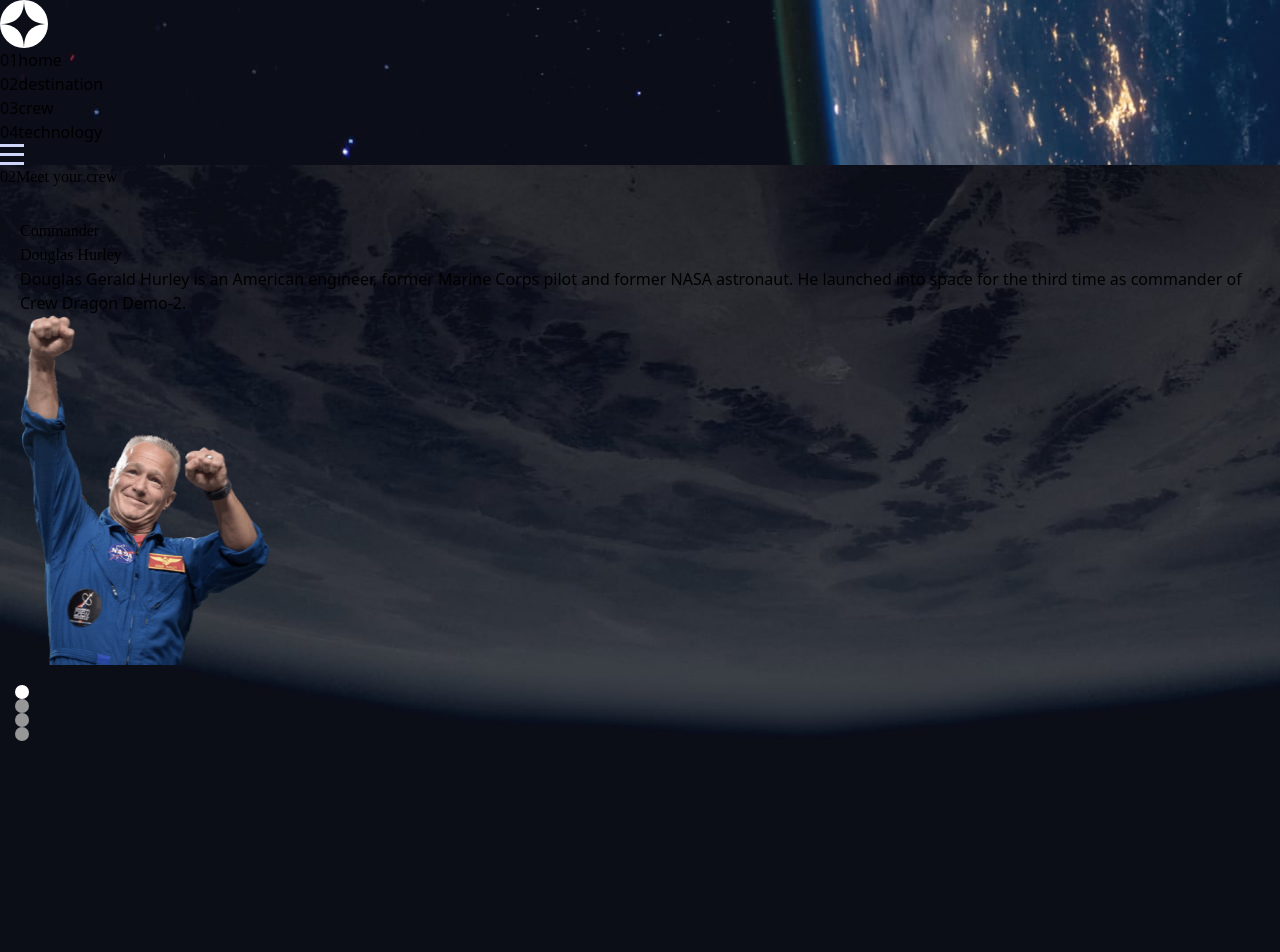
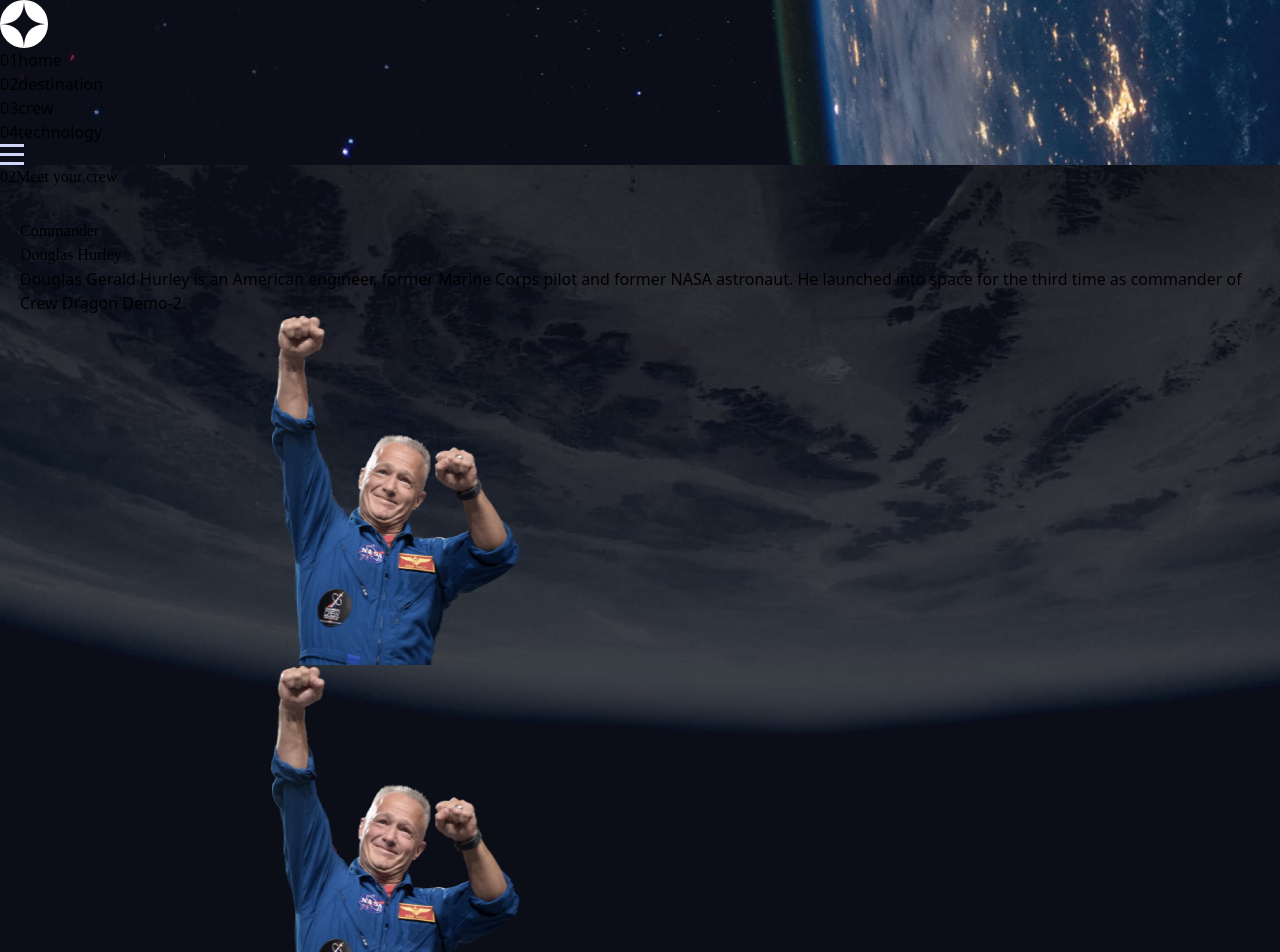
Before and after one commit to matthewkuria/space-tourism-website, a React (Vite) app: page /crew in a window 1280 px wide. Shown: the top 952 px of the page. Built offline with nearby package versions, Linux system fonts and the light colour scheme; a web font is replaced by a local one.

Commit message:
Hot fix on the technology tab

```diff
--- a/src/routes/crew.jsx
+++ b/src/routes/crew.jsx
@@ -6,7 +6,21 @@
 import imageShuttle from "../assets/crew/image-mark-shuttleworth.png"
 import imageGlover from "../assets/crew/image-victor-glover.png"
 import imageAnsari from "../assets/crew/image-anousheh-ansari.png"
+// for mobile
+import imageHurley2 from "../assets/crew/image-douglas-hurley.webp"
+import imageShuttle2 from "../assets/crew/image-mark-shuttleworth.webp"
+import imageGlover2 from "../assets/crew/image-victor-glover.webp"
+import imageAnsari2 from "../assets/crew/image-anousheh-ansari.webp"
 
+const imageMap2 = {
+    'image-douglas-hurley.webp': imageHurley2,
+    'image-mark-shuttleworth.webp': imageShuttle2,
+    'image-victor-glover.webp': imageGlover2,
+    'image-anousheh-ansari.webp': imageAnsari2
+
+};
+
+// For desktop
 const imageMap = {
     'image-douglas-hurley.png': imageHurley,
     'image-mark-shuttleworth.png': imageShuttle,
@@ -33,20 +47,25 @@
                 Meet your crew
             </h1>
             <Tabs>
-                <section className="md:px-24">
+                <section className="p-0 md:px-24">
                     {Array.isArray(data) && data.map((item, index) => (
                     <TabPanel key={index}>
-                    <div className='flex flex-col justify-center items-center md:flex-row mt-5 md:mt-0'>
+                    <div className='flex flex-col-reverse justify-center items-center md:flex-row mt-5 md:mt-0'>
                         <div className="flex flex-col text-white md:w-1/2">
                             <h1 className="uppercase text-slate-400 text-3xl py-2">{item.role}</h1>
                             <h1 className='uppercase text-7xl py-2'>{item.name}</h1>
                             <p>{item.bio}</p>
                         </div>
-                        <div className=''>
+                        <div className='flex'>
                             <img
                                 src={imageMap[item.images.png]}
                                 alt={item.name}
-                                className="crew-image"
+                                className="crew-image hidden md:block"
+                                />
+                                <img
+                                src={imageMap2[item.images.webp]}
+                                alt={item.name}
+                                className="crew-image block md:hidden"
                             />
                         </div>
                     </div>
--- a/src/routes/routes.css
+++ b/src/routes/routes.css
@@ -50,6 +50,7 @@
   background-color: #ffffff;
 }
 .crew-image{
+
   width: 250px;
   height: 350px;
   margin-left: 0px;
@@ -64,7 +65,7 @@
   .crew-image{
   width: 250px;
   height: 350px;
-  margin-left: 250px;
+  margin-left: 100px;
 }
 
 }
@@ -72,5 +73,9 @@
   .crew{
     background-image: url("../assets/crew/background-crew-desktop.jpg");
   }
-
+    .crew-image{
+  width: 250px;
+  height: 350px;
+  margin-left: 250px;
+    }
 }
--- a/src/routes/technology.css
+++ b/src/routes/technology.css
@@ -7,7 +7,7 @@
   margin: 0 0 10px;
   padding: 0;
   display: flex;
-  flex-direction: column;
+  flex-direction: column !important;
 }
 
 .react-tabs__tab {
@@ -18,7 +18,7 @@
   position: relative;
   list-style: none;
   padding: 6px 12px;
-  cursor: pointer;
+  cursor: help;
 }
 
 .react-tabs__tab--selected {
--- a/src/routes/technology.jsx
+++ b/src/routes/technology.jsx
@@ -35,10 +35,13 @@
   }, []);
     return (
         <main className="text-white  technology">
-            <h1 className="md:mt-6 pl-10">SPACE LAUNCH 101</h1>
+            <h1 className="uppercase  text-white text-2xl pt-12 pb-0 pl-20">
+                <span className="text-slate-500">02</span>
+                SPACE LAUNCH 101
+            </h1>
             <Tabs>
                 <section className="md:flex pt-36 md:p-4">
-                    <TabList className="flex justify-around md:flex-row lg:flex-row font-semibold text-center  uppercase ">
+                    <TabList className="flex justify-evenly md:flex md:flex-col lg:flex-col md:ml-40 font-semibold text-center ">
                     {Array.isArray(data) && data.map((item, index) => (
                         <Tab key={index}
                             className="technology-btn"
@@ -54,7 +57,7 @@
                 {Array.isArray(data) && data.map((item, index) => (
                     <TabPanel key={index}>
                         <div className='flex flex-col justify-center items-center md:flex-row mt-5 md:mt-0'>
-                            <div className="flex flex-col text-white md:w-1/3">
+                            <div className="flex flex-col text-white md:w-1/2">
                                 <p className="uppercase">The terminology...</p>
                                 <h1 className='uppercase text-6xl py-2'>{item.name}</h1>
                                 <p>{item.description}</p>
```
